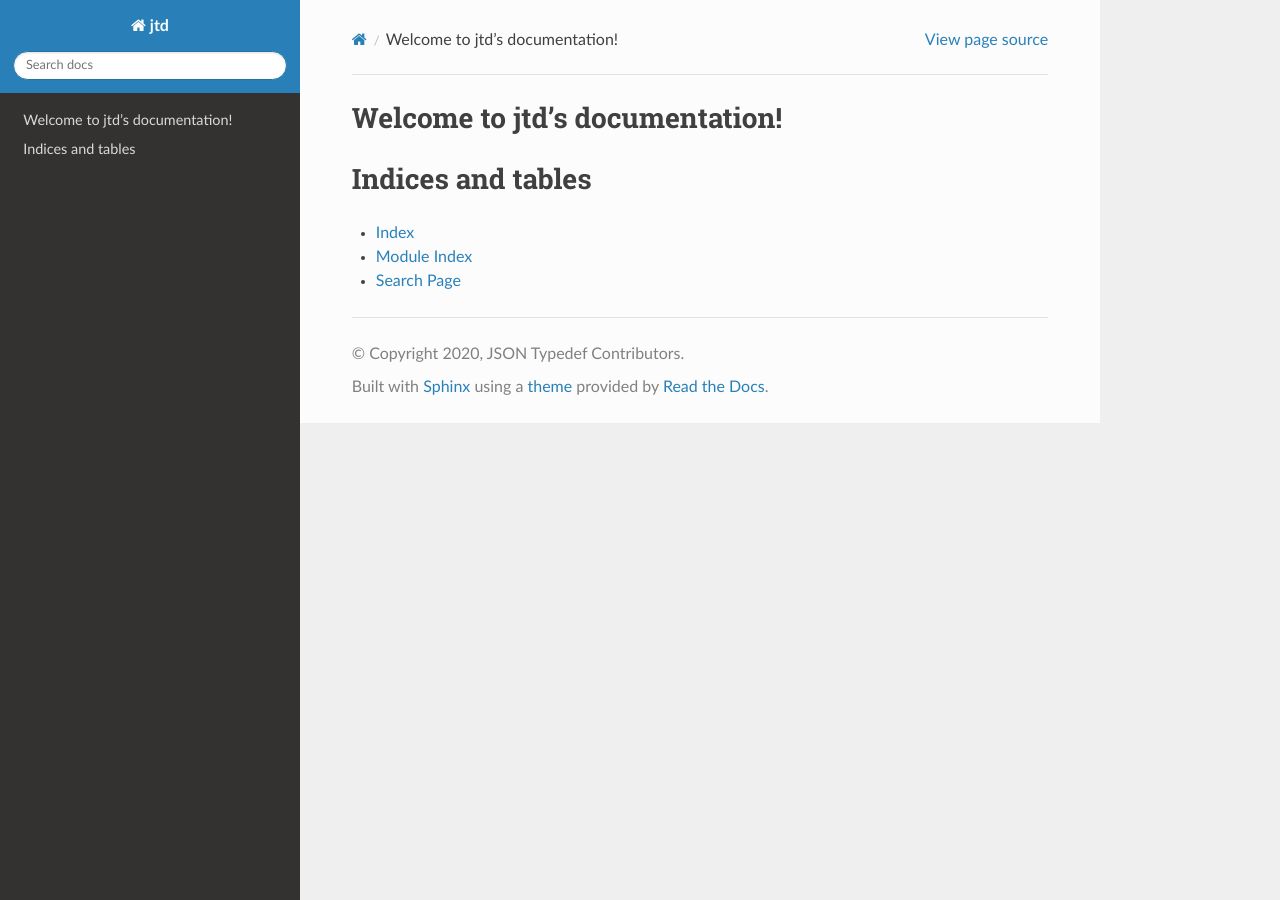
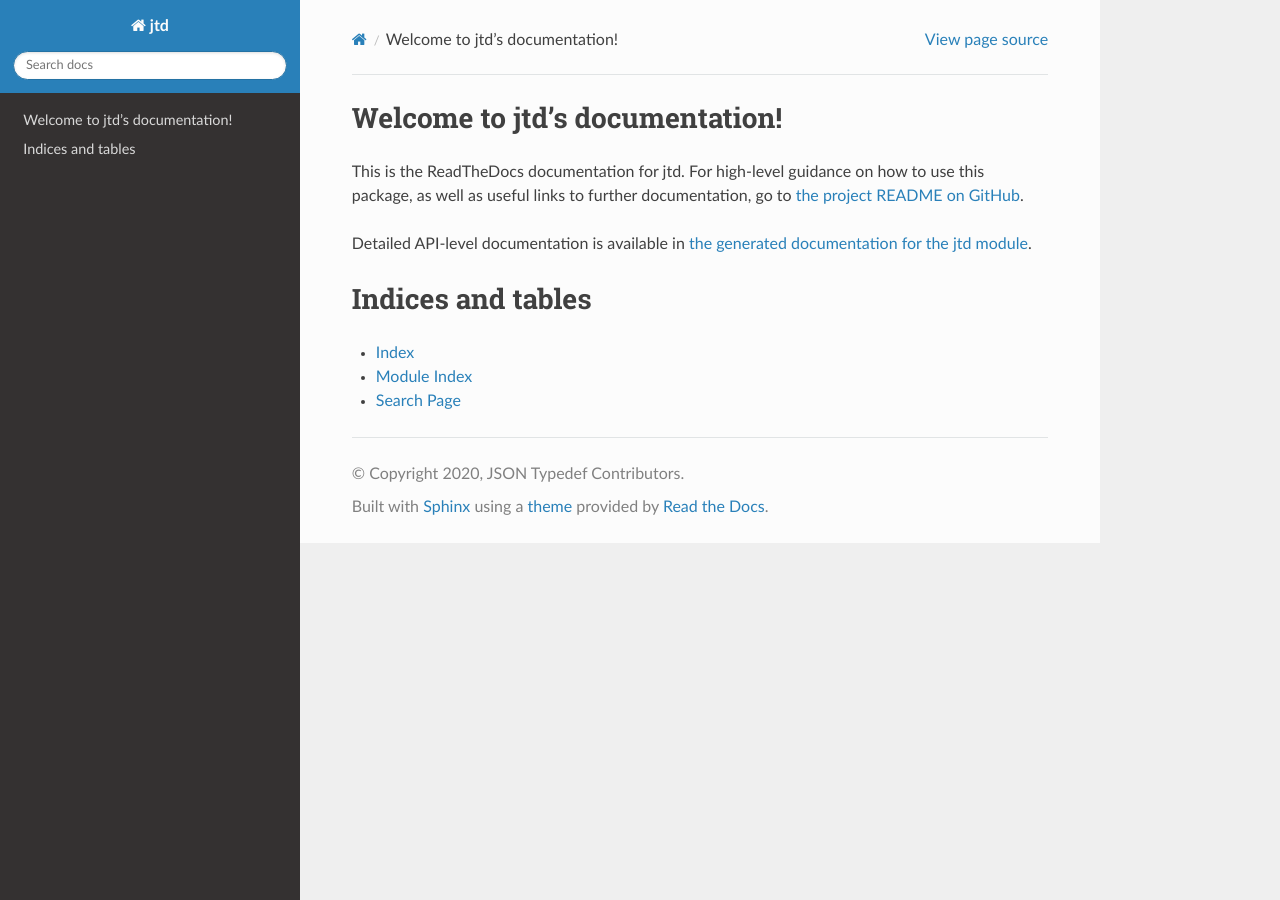
Before and after one commit to jsontypedef/json-typedef-python, a Sphinx documentation site: the page built from docs/index.rst, in a window 1280 px wide. Built offline with Sphinx 7.4.7 and the Read the Docs theme 2.0.0, drawn with Linux system fonts in a browser that asks for light colours; pages that are not in the unit, such as notebooks, are missing from menus.

Commit message:
Update index.rst

```diff
--- a/docs/index.rst
+++ b/docs/index.rst
@@ -10,7 +5,12 @@ Welcome to jtd's documentation!
    :maxdepth: 2
    :caption: Contents:
 
+This is the ReadTheDocs documentation for jtd. For high-level guidance on how to
+use this package, as well as useful links to further documentation, go to `the
+project README on GitHub <https://github.com/jsontypedef/json-typedef-python>`_.
 
+Detailed API-level documentation is available in `the generated documentation
+for the jtd module <jtd.html>`_.
 
 Indices and tables
 ==================
```
Also changed, not shown: other parts of docs/index.rst (+0 -5 lines).
